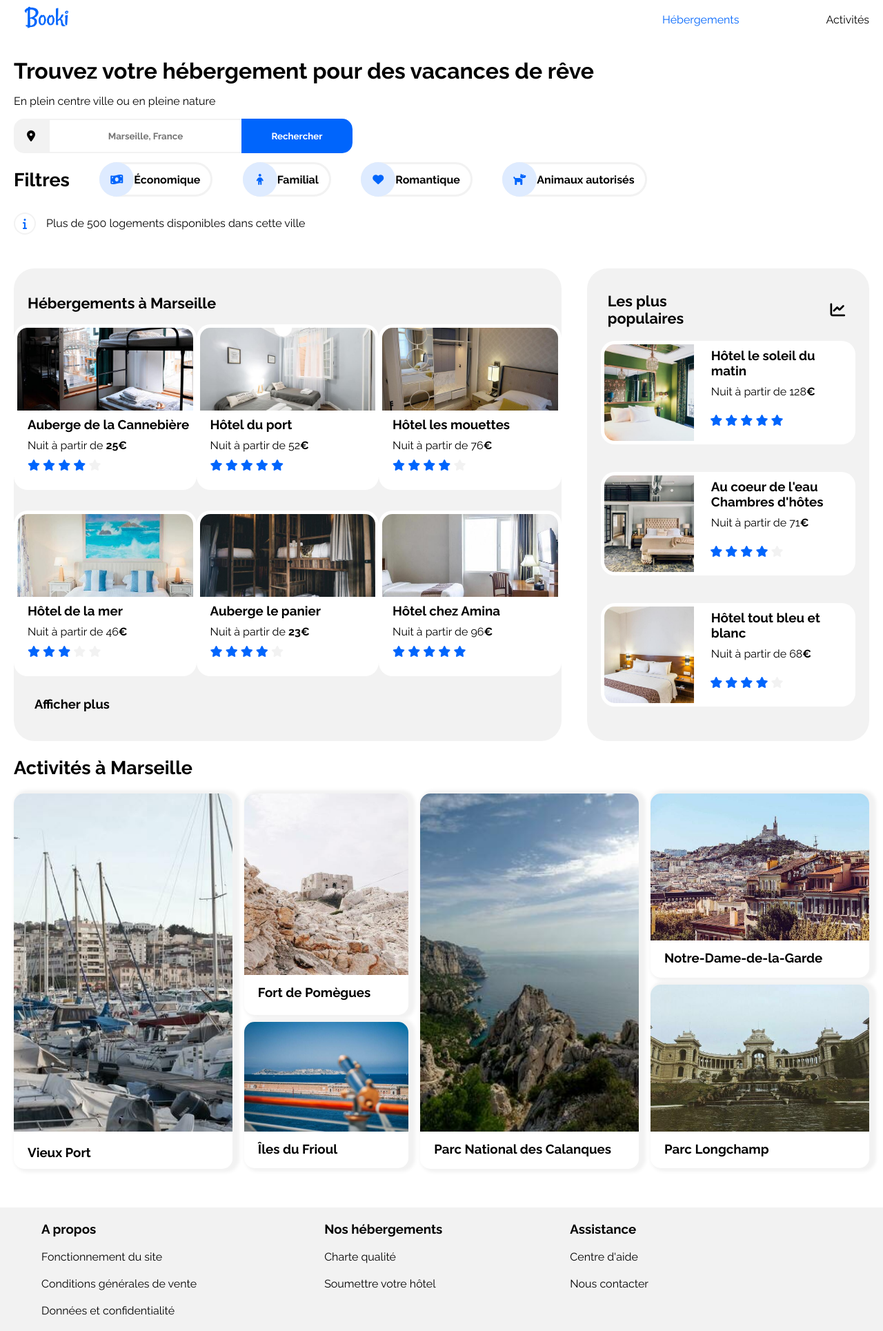
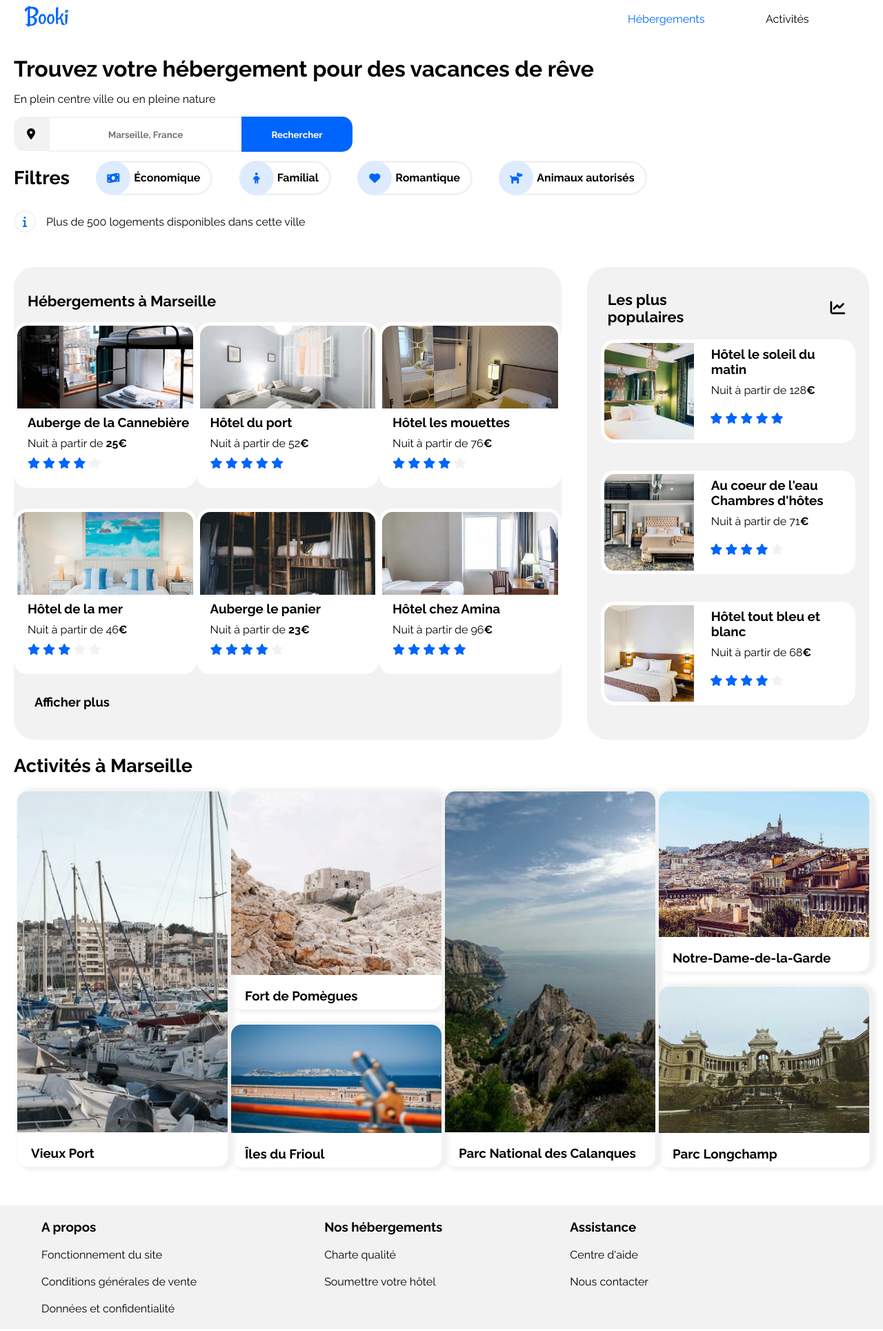
Before and after one commit to vitinolo/thibautlenoir_2_20092021, a plain HTML site: page index.html in a window 1280 px wide. Shown: the whole page at 69% size. Drawn offline with nearby package versions, Linux system fonts and the light colour scheme.

Commit message:
rectif nav hover responsive activités

```diff
--- a/css.styles.css
+++ b/css.styles.css
@@ -33,28 +33,51 @@ nav{
 }
 .hebergact{
     display:flex;
-    justify-content:space-between;
-    width:300px;
+    width:400px;
     color:#0065fc;
     align-items:center;
 }
-.activites:hover{
+.hebergements{
+    width:50%;
+    height:40px;
+
+}
+.hebergements a{
+    display:flex;
+    border-top:3px solid transparent;
+    height:40px;
+    align-items:center;
+}
+
+.hebergements a:hover{
     color: #0065fc;
     border-top:3px solid #0065fc;
 }
+.wordheber{
+    width:100%;
+    margin-left:50px;
+}
 
-.hebergements:hover{
+.activites{
+    width:50%;
+    height:40px;
+}
+.activites a{
+    display:flex;
+    border-top:3px solid transparent;
+    height:40px;
+    color:black;
+    align-items:center;
+
+}
+.activites a:hover{
     color: #0065fc;
     border-top:3px solid #0065fc;
 }
-.hebergements{
-    border-top:3px solid transparent;
+.wordactiv{
+    margin-left:50px;
+}
 
-}
-.activites {
-    border-top:3px solid transparent;
-    color:black;
-}
 .logobooki{
     width:100px;
 }
@@ -144,6 +167,9 @@ h2{
     justify-content:center;
     margin-left:-3px;
 }
+.efra{
+    margin-left:5px;
+    }
 
 /*icone information*/
 
@@ -248,7 +274,7 @@ h3{
     margin-left:42%;
 }
 .themostpopulara{
-    width:411.8px;
+    max-width:411.8px;
     max-height:175.2px;
     margin:0px;
 }
@@ -304,116 +330,86 @@ h3{
     max-width:100%;
     height:600px;
 }
-/*block1*/
-.block1{
-    max-width:317px;
+.card{
+    width:317px;
     height:544px;
+    margin-left:5px;
+}
+.card a{
+    margin:0px;
+    padding:0px;
+}
+.figure1{
+    width:100%;
+    height:100%;
     margin:0px;
     box-shadow:5px 0px 5px 5px #f2f2f2;
     border-radius:15px 15px 15px 15px;
 }
-.photoblock1{
-    max-width:317px;
-    height:90%;
+.figure2{
     width:100%;
-    object-fit: cover;
-    border-radius:15px 15px 0px 0px;
-}
-/*block2*/
-.block2{
-    max-width:317px;
-    height:544px;
+    height:58%;
+    box-shadow:5px 0px 5px 5px #f2f2f2;
     margin:0px;
     border-radius:15px 15px 15px 15px;
 }
-/*A*/
-.A{
-    max-width:317px;
-    height:59%;
+.figure3{
+    width:100%;
+    height:38%;
     box-shadow:5px 0px 5px 5px #f2f2f2;
-    margin:0px 0px 10px 0px;
+    margin:22px 0px 0px 0px;
     border-radius:15px 15px 15px 15px;
 }
-.photoblockA{
-    height:82%;
-    max-width:317px;
+.figure4{
     width:100%;
-    object-fit: cover;
-    border-radius:15px 15px 0px 0px;
+    height:100%;
+    box-shadow:5px 0px 5px 5px #f2f2f2;
+    border-radius:15px 15px 15px 15px;
+    margin:0px;
 }
-
-/*B*/
-.B{
-    max-width:317px;
-    height:39%;
-    box-shadow:5px 0px 5px 5px #f2f2f2;
-    margin:0px;
-    border-radius:15px 15px 15px 15px;
-
-}
-.photoblockB{
-    max-width:317px;
-    height:75%;
+.figure5{
     width:100%;
-    object-fit: cover;
-    border-radius:15px 15px 0px 0px;
-}
-
-/*block3*/
-.block3{
-    max-width:317px;
-    height:544px;
+    height:48%;
     margin:0px;
     box-shadow:5px 0px 5px 5px #f2f2f2;
     border-radius:15px 15px 15px 15px;
 }
-
-.photoblock3{
-    max-width:317px;
-    height:90%;
+.figure6{
     width:100%;
+    height:48%;
+    margin:22px 0px 0px 0px;
+    box-shadow:5px 0px 5px 5px #f2f2f2;
+    border-radius:15px 15px 15px 15px;
+}
+.activifigcaption{
+    width:100%;
+    height:50px;
+    border-radius:0px 0px 15px 15px;
+    margin-top:-5px;
+}
+.photoblock1,.photoblock4{
+    width:100%;
+    height:494px;
     object-fit: cover;
     border-radius:15px 15px 0px 0px;
 }
-
-/*block4*/
-.block4{
-
-    height:544px;
-    margin:0px;
-}
-/*C*/
-.C{
-    max-width:317px;
-    height:49%;
-    margin:0px 0px 10px 0px;
-    box-shadow:5px 0px 5px 5px #f2f2f2;
-    border-radius:15px 15px 15px 15px;
-}
-.photoblockC{
-    max-width:317px;
-    height:80%;
+.photoblock2{
     width:100%;
+    height:265.52px;
+    object-fit:cover;
     border-radius:15px 15px 0px 0px;
 }
-/*D*/
-.D{
-    max-width:317px;
-    height:49%;
-    margin:0px;
-    box-shadow:5px 0px 5px 5px #f2f2f2;
-    border-radius:15px 15px 15px 15px;
-}
-.photoblockD{
-    max-width:317px;
-    height:80%;
+.photoblock3{
     width:100%;
+    height:156.72px;
+    object-fit:cover;
     border-radius:15px 15px 0px 0px;
 }
-.activityfigcaption{
-    max-width:317px;
-    border-radius:0px 0px 15px 15px;
-    margin-top:-5px;
+.photoblock5,.photoblock6{
+    width:100%;
+    height:211.12px;
+    object-fit:cover;
+    border-radius:15px 15px 0px 0px;
 }
 .h3activity{
     margin-top:15px;
@@ -451,14 +447,12 @@ li{
 
     .section1{
         flex-direction:column-reverse;
-        max-width:992px;
-        min-width:768px;
+
     }
     /*accommodation*/
     .accommodation{
         width:100%;
         height:1000px;
-
     }
     .photo1{
         width:100%;
@@ -474,7 +468,7 @@ li{
     .line1{
         flex-direction:column;
         justify-content:space-between;
-        width:47%;
+        max-width:47%;
         height:750px;
         margin:20px 0px 0px 90px;
     }
@@ -520,22 +514,7 @@ li{
     .activamars{
         margin:30px 0px 0px 70px;
     }
-    .block1{
-        width:332.233px;
-        margin:0px 0px 0px 50px;
-    }
-    .block2{
-        width:332.233px;
-        margin:0px 40px 0px 0px;
-    }
-    .block3{
-        width:332.233px;
-        margin:0px 0px 0px 50px;
-    }
-    .block4{
-        width:332.233px;
-        margin:0px 50px 0px 0px;
-    }
+
 
     /*footer**/
     .footer{
@@ -563,9 +542,9 @@ li{
         flex-direction:column;
     }
     .hebergact{
-        width:535.2px;
+        max-width:535.2px;
     }
-    .hebergements:hover{
+    .hebergements a:hover{
         color: #0065fc;
         border-bottom:3px solid #0065fc;
         border-top: 3px solid transparent;
@@ -573,19 +552,19 @@ li{
     .hebergements{
         display:flex;
         width:50%;
-        height:40px;
         border-bottom:3px solid #f2f2f2;
         margin:0px 0px 20px 0px;
         padding-bottom:20px;
     }
     .hebergements a{
         width:100%;
+        border-bottom: 3px solid transparent;
     }
     .wordheber{
-        margin:0px 0px 16px 80px;
+        margin:0px 0px 0px 40px;
         padding:0px 0px 0px 20px;
     }
-    .activites:hover{
+    .activites a:hover{
         color: #0065fc;
         border-bottom:3px solid #0065fc;
         border-top: 3px solid transparent;
@@ -593,15 +572,15 @@ li{
     .activites{
         display:flex;
         width:50%;
-        height:40px;
         border-bottom:3px solid #f2f2f2;
         margin:0px 0px 20px 0px;
     }
     .activites a{
         width:100%;
+        border-bottom: 3px solid transparent;
     }
     .wordactiv{
-        margin:0px 0px 0px 80px;
+        margin:0px 0px 0px 40px;
         padding:0px 0px 0px 20px;
     }
 
@@ -623,11 +602,11 @@ li{
 
     /*research*/
     .research{
-        width:290px;
+        max-width:400px;
         margin-bottom:30px;
     }
     .research-bar{
-        width:200px;
+        max-width:300px;
 
     }
     .hideonmobile{
@@ -639,11 +618,12 @@ li{
         background-color:#0065fc;
         color:white;
         font-weight:bold;
-        border-radius:0px 15px 15px 0px;
+        border-radius:15px 15px 15px 15px;
         justify-content:center;
-        width:50px;
+        width:55px;
         margin-right:10px;
-        overflow:auto;
+        margin-left:-20px;
+
     }
     .icon{
         margin-bottom:10px;
@@ -718,6 +698,7 @@ li{
     }
     .photo1{
         width:100%;
+        object-fit: cover;
     }
     .accommodationfigcaption{
         width:100%;
@@ -730,8 +711,8 @@ li{
 
     /*section2 activités*/
     .activity{
-        width:768px;
-        height:1800px;
+        max-width:768px;
+        height:1600px;
         display:flex;
         flex-direction:column;
         margin-left:5px;
@@ -740,66 +721,17 @@ li{
         margin:0px;
         padding:0px;
     }
-    .block1{
+    .card{
+        width:100%;
+        height:240px;
+    }
+    .figuremob{
         max-width:100%;
-        height:274px;
-        margin-top:35px;
-
-    }
-    .photoblock1{
-        max-width:100%;
-        height:80%;
-    }
-    .block2{
-        max-width:768px;
-        margin:20px 0px 0px 0px;
+        height:100%;
     }
 
-    .A{
-        max-width:100%;
-        height:274px;
-        margin:-40px 0px 0px 0px;
-    }
-    .photoblockA{
-        max-width:100%;
-        height:80%;
-    }
-    .B{
-        max-width:100%;
-        height:274px;
-        margin-top:20px;
-    }
-    .photoblockB{
-        max-width:100%;
-        height:80%;
-    }
-    .block3{
-        max-width:100%;
-        height:274px;
-        margin-top:-50px;
-    }
-    .photoblock3{
-        max-width:100%;
-        height:80%;
-    }
-    .block4{
-        max-width:768px;
-
-    }
-    .C{
-        max-width:100%;
-        margin-top:-40px;
-    }
-    .photoblockC{
-        max-width:100%;
-        height:80%;
-    }
-    .D{
-        max-width:100%;
-
-        margin:20px 0px 60px 0px;
-    }
-    .photoblockD{
+    .photoblock{
+        object-fit: cover;
         max-width:100%;
         height:80%;
     }
--- a/index.html
+++ b/index.html
@@ -15,12 +15,15 @@
             <header>
                         <!--navigation-->
                <nav>
-                  <div class="logo"><img class="logobooki" src="images/logo/Booki@3x.png" alt="logo booki"/>
+                  <div class="logo">
+                     <img class="logobooki" src="images/logo/Booki@3x.png" alt="logo booki"/>
                   </div>
                   <div class="hebergact">
-                     <div class="hebergements"><a href="#hebergement"><p class="wordheber">Hébergements</p></a>
+                     <div class="hebergements">
+                        <a href="#hebergement"><span class="wordheber">Hébergements</span></a>
                      </div>
-                     <div class="activites"><a href="#activites"><p class="wordactiv">Activités</p></a>
+                     <div class="activites">
+                        <a href="#activites"><span class="wordactiv">Activités</span></a>
                      </div>
                   </div>
                </nav>
@@ -43,25 +46,25 @@
                      <div class="i">
                         <i class="fas fa-money-bill-wave"></i>
                      </div>
-                     <a class="economique" href="">Économique</a>
+                     <a class="economique" href="#"><span class="efra">Économique</span></a>
                   </div>
                   <div class="icon">
                      <div class="i">
                         <i class="fas fa-child"></i>
                      </div>
-                     <a class="familial" href="">Familial</a>
+                     <a class="familial" href="#"><span class="efra">Familial</span></a>
                   </div>
                   <div class="icon">
                      <div class="i">
                         <i class="fas fa-heart"></i>
                      </div>
-                     <a class="romantique" href="">Romantique</a>
+                     <a class="romantique" href="#"><span class="efra">Romantique</span></a>
                   </div>
                   <div class="icon">
                      <div class="i">
                         <i class="fas fa-dog"></i>
                      </div>
-                     <a class="animaux" href="">Animaux autorisés</a>
+                     <a class="animaux" href="#"><span class="efra">Animaux autorisés</a>
                   </div>
                </div>
                            <!--sous-titre-->
@@ -228,53 +231,57 @@
             <section id="activites" class="section2">
                <h2 class="activamars">Activités à Marseille</h2>
                <div class="activity">
+                  <div class="card">
                      <a href="#">
-                        <figure class="block1">
-                           <img class="photoblock1" src="images/activites/4_small/reno-laithienne-QUgJhdY5Fyk-unsplash.jpg" alt="photo vieux port">
-                           <figcaption class="activityfigcaption1">
+                        <figure class="figure1 figuremob">
+                           <img class="photoblock1 photoblock" src="images/activites/4_small/reno-laithienne-QUgJhdY5Fyk-unsplash.jpg" alt="photo vieux port">
+                           <figcaption class="activfigcaption">
                               <h3 class="h3activity">Vieux Port</h3>
                            </figcaption>
                         </figure>
                      </a>
-                  <div class="block2">
+                  </div>
+                  <div class="card">
                      <a href="#">
-                        <figure class="A">
-                           <img class="photoblockA" src="images/activites/4_small/paul-hermann-QFTrLdQIRhI-unsplash.jpg" alt="photo de fort">
-                           <figcaption class="activityfigcaption">
+                        <figure class="figure2 figuremob">
+                           <img class="photoblock2 photoblock" src="images/activites/4_small/paul-hermann-QFTrLdQIRhI-unsplash.jpg" alt="photo de fort">
+                           <figcaption class="activfigcaption">
                               <h3 class="h3activity">Fort de Pomègues</h3>
                            </figcaption>
                         </figure>
                      </a>
                      <a href="#">
-                        <figure class="B">
-                           <img class="photoblockB" src="images/activites/4_small/kevin-hikari-rV_Qd1l-VXg-unsplash.jpg" alt="photo d'île">
-                           <figcaption class="activityfigcaption">
+                        <figure class="figure3 figuremob">
+                           <img class="photoblock3 photoblock" src="images/activites/4_small/kevin-hikari-rV_Qd1l-VXg-unsplash.jpg" alt="photo d'île">
+                           <figcaption class="activfigcaption">
                               <h3 class="h3activity">Îles du Frioul</h3>
                            </figcaption>
                         </figure>
                      </a>
                   </div>
+                  <div class="card">
                      <a href="#">
-                        <figure class="block3">
-                           <img class="photoblock3" src="images/activites/4_small/kilyan-sockalingum-NR8-cBCN3aI-unsplash.jpg" alt="photo calanque">
-                           <figcaption class="activityfigcaption">
+                        <figure class="figure4 figuremob">
+                           <img class="photoblock4 photoblock" src="images/activites/4_small/kilyan-sockalingum-NR8-cBCN3aI-unsplash.jpg" alt="photo calanque">
+                           <figcaption class="activfigcaption">
                               <h3 class="h3activity">Parc National des Calanques</h3>
                            </figcaption>
                         </figure>
                      </a>
-                  <div class="block4">
+                  </div>
+                  <div class="card">
                      <a href="#">
-                        <figure class="C">
-                           <img class="photoblockC" src="images/activites/4_small/florian-wehde-xW9e8gdotxI-unsplash.jpg" alt="photo de ville">
-                           <figcaption class="activityfigcaption">
+                        <figure class="figure5 figuremob">
+                           <img class="photoblock5 photoblock" src="images/activites/4_small/florian-wehde-xW9e8gdotxI-unsplash.jpg" alt="photo de ville">
+                           <figcaption class="activfigcaption">
                               <h3 class="h3activity">Notre-Dame-de-la-Garde</h3>
                            </figcaption>
                         </figure>
                      </a>
                      <a href="#">
-                        <figure class="D">
-                           <img class="photoblockD" src="images/activites/4_small/lena-paulin-wH2-EJoDcV0-unsplash.jpg" alt="photo de parc">
-                           <figcaption class="activityfigcaption">
+                        <figure class="figure6 figuremob">
+                           <img class="photoblock6 photoblock" src="images/activites/4_small/lena-paulin-wH2-EJoDcV0-unsplash.jpg" alt="photo de parc">
+                           <figcaption class="activfigcaption">
                               <h3 class="h3activity">Parc Longchamp</h3>
                            </figcaption>
                         </figure>
```
